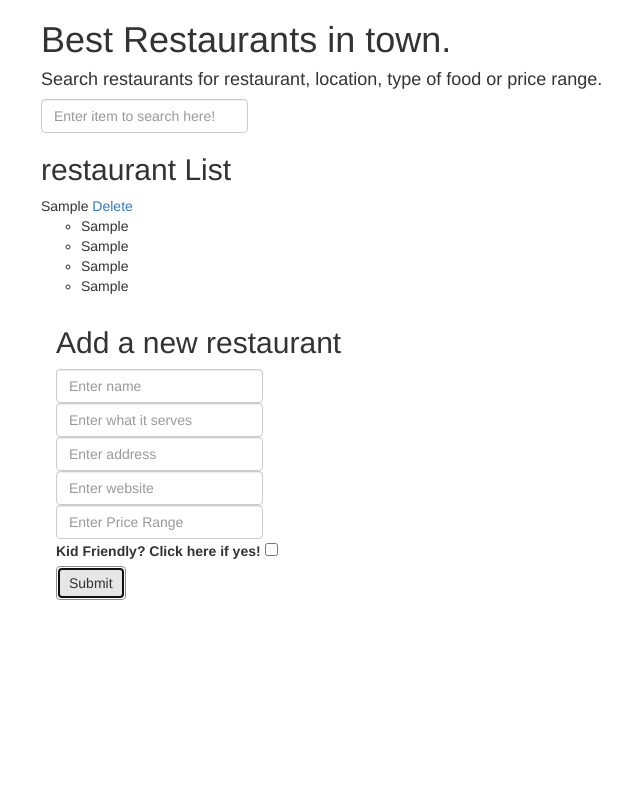
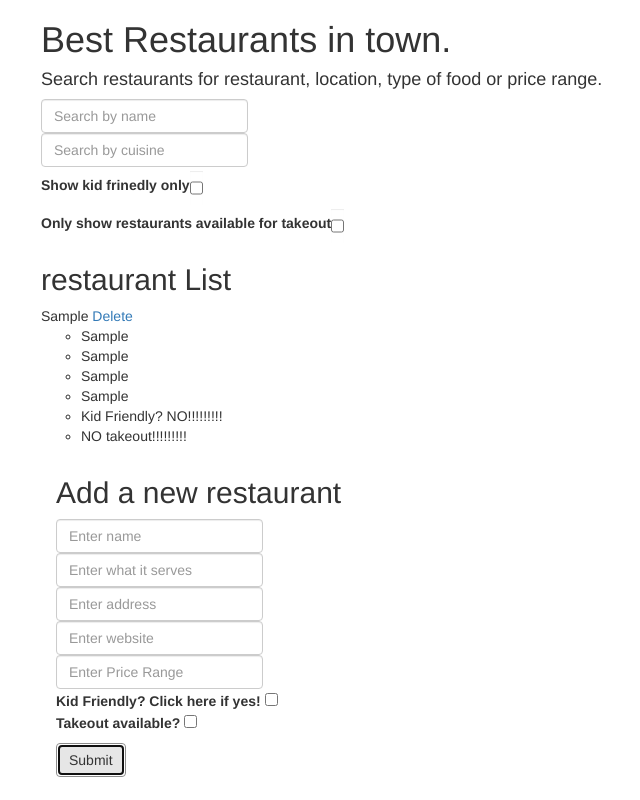
Before and after one commit to chris-swan/best_restaurants_in_town, a plain HTML site: page index.html in a window 1280 px wide. Both pictures are taken after typing "Sample", "Sample", "Sample", "Sample", "Sample" into the empty fields and a click on the button "Submit". Shown: the whole page, without its empty margins (29-669 px from the left). Drawn offline with nearby package versions, Linux system fonts and the light colour scheme.

Commit message:
add search check box to filter results.

```diff
--- a/index.html
+++ b/index.html
@@ -16,7 +16,11 @@
         <h4>Search restaurants for restaurant, location, type of food or price range.</h4>
         <form class="form-inline" role="form">
           <div class="form-group">
-              <input ng-model="query" type="text" class="form-control" placeholder="Enter item to search here!">
+              <input ng-model="query.name" type="text" class="form-control" placeholder="Search by name"><br>
+              <input ng-model="query.cuisine" type="text" class="form-control" placeholder="Search by cuisine"><br>
+              <label>Show kid frinedly only </label><input ng-model="query.kidFriendly" type="checkbox" class="form-control" ng-true-value="'Kid friendly? YES!'" ng-false-value="" toggle-class="toggle-calm">
+              <br>
+              <label>Only show restaurants available for takeout </label><input ng-model="query.takeOut" type="checkbox" class="form-control" ng-true-value="'YES There is takeout!'" ng-false-value="" toggle-class="toggle-calm">
           </div>
         </form>
       </div>
@@ -26,13 +30,16 @@
             <h2 ng-show="restaurants.length && filtered.length">restaurant List</h2>
             <h2 ng-show="restaurants.length && !filtered.length">No Matches</h2>
             <ul class="list-unstyled">
-              <li ng-repeat="item in filtered = (restaurants | filter:query)">
+              <li ng-repeat="item in filtered = (restaurants | filter:query | orderBy:'-name':reverse)">
                   <span ng-click="editing = true" ng-hide="editing">{{item.name}} <a ng-click="deleteRestaurant(item)">Delete</a></span>
                   <ul>
                     <li><span ng-click="editing = true" ng-hide="editing">{{item.cuisine}}</span></li>
                     <li><span ng-click="editing = true" ng-hide="editing">{{item.address}}</span></li>
                     <li><span ng-click="editing = true" ng-hide="editing">{{item.contact}}</span></li>
                     <li><span ng-click="editing = true" ng-hide="editing">{{item.priceRange}}</span></li>
+                    <li><span ng-click="editing = true" ng-hide="editing">{{item.kidFriendly}}</span></li>
+                    <li><span ng-click="editing = true" ng-hide="editing">{{item.takeOut}}</span></li>
+
                   </ul>
                   <span class="form-group" ng-show="editing" ng-submit="editing = false">
                     <form class="form-inline" role="form">
@@ -41,7 +48,8 @@
                       <input type="text" class="form-control input-sm" ng-model="item.address" placeholder="address" required>
                       <input type="text" class="form-control input-sm" ng-model="item.contact" placeholder="contact" required>
                       <input type="text" class="form-control input-sm" ng-model="item.priceRange" placeholder="priceRange" required>
-                      <label>Kid Friendly?<input type="checkbox" ng-model="checkboxModel.kidFriendly">
+                      <label>Kid Friendly?<input type="checkbox" ng-model="item.kidFriendly" ng-true-value="'Kid friendly? YES!'"  ng-false-value="'Kid Friendly? NO!!!!!!!!!'" ng-init="kidFriendly='Kid Friendly? NO!!!!!!!!!'">
+                        <label>Takeout available? <input type="checkbox" ng-model="item.takeOut" ng-true-value="'YES! There is takeout!'"  ng-false-value="'NO Takeout!!!!!!!!!'" ng-init="takeOut='NO Takeout!!!!!!!!!'"></label>
                       </label>
 
                       <button class="btn btn-default btn-sm" type="submit">Save</button>
@@ -61,7 +69,9 @@
             <input type="text" ng-model="restaurantContact" class="form-control" placeholder="Enter website">
             <input type="text" ng-model="restaurantPriceRange" class="form-control" placeholder="Enter Price Range">
             <br>
-            <label>Kid Friendly? Click here if yes! <input type="checkbox" ng-model="checkboxModel.kidFriendly">
+            <label>Kid Friendly? Click here if yes! <input type="checkbox" ng-model="kidFriendly" ng-true-value="'Kid friendly? YES!'"  ng-false-value="'Kid Friendly? NO!!!!!!!!!'" ng-init="kidFriendly='Kid Friendly? NO!!!!!!!!!'">
+              <br>
+              <label>Takeout available? <input type="checkbox" ng-model="takeOut" ng-true-value="'YES there is takeout!'"  ng-false-value="'NO takeout!!!!!!!!!'" ng-init="takeOut='NO takeout!!!!!!!!!'"></label>
             </label>
 
           </div>
--- a/js/RestaurantsController.js
+++ b/js/RestaurantsController.js
@@ -3,12 +3,14 @@ restaurant.controller('RestaurantsCtrl', function RestaurantCtrl($scope) {
   $scope.restaurants = [];
 
   $scope.addRestaurant = function() {
-    $scope.restaurants.push({ name: $scope.restaurantName, cuisine: $scope.restaurantCuisine, address: $scope.restaurantAddress, contact: $scope.restaurantContact, priceRange: $scope.restaurantPriceRange });
+    $scope.restaurants.push({ name: $scope.restaurantName, cuisine: $scope.restaurantCuisine, address: $scope.restaurantAddress, contact: $scope.restaurantContact, priceRange: $scope.restaurantPriceRange, kidFriendly: $scope.kidFriendly, takeOut: $scope.takeOut});
     $scope.restaurantName = null;
     $scope.restaurantCuisine = null;
     $scope.restaurantAddress = null;
     $scope.restaurantContact = null;
     $scope.restaurantPriceRange = null;
+    $scope.restaurantKidFriendly = null;
+    $scope.restaurantTakeOut = null;
   };
 
   $scope.deleteRestaurant = function(restaurant) {
```
